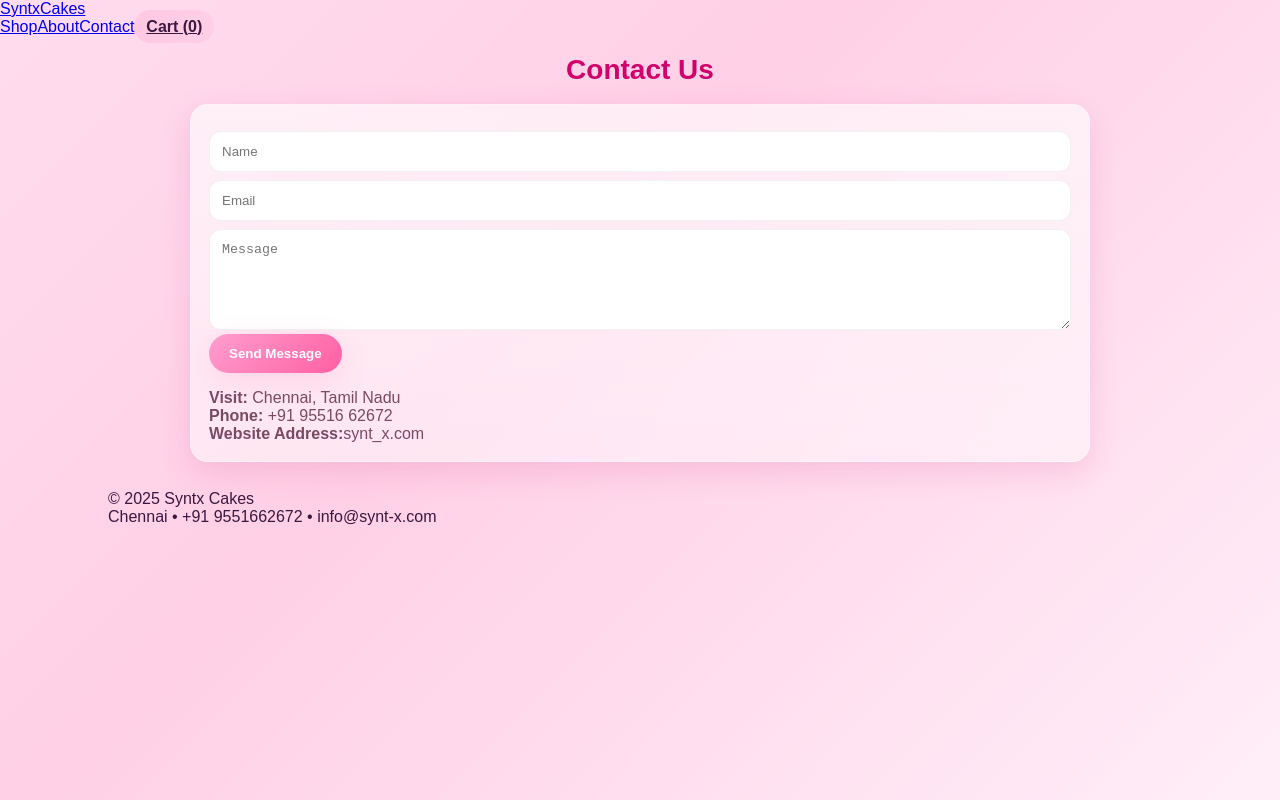
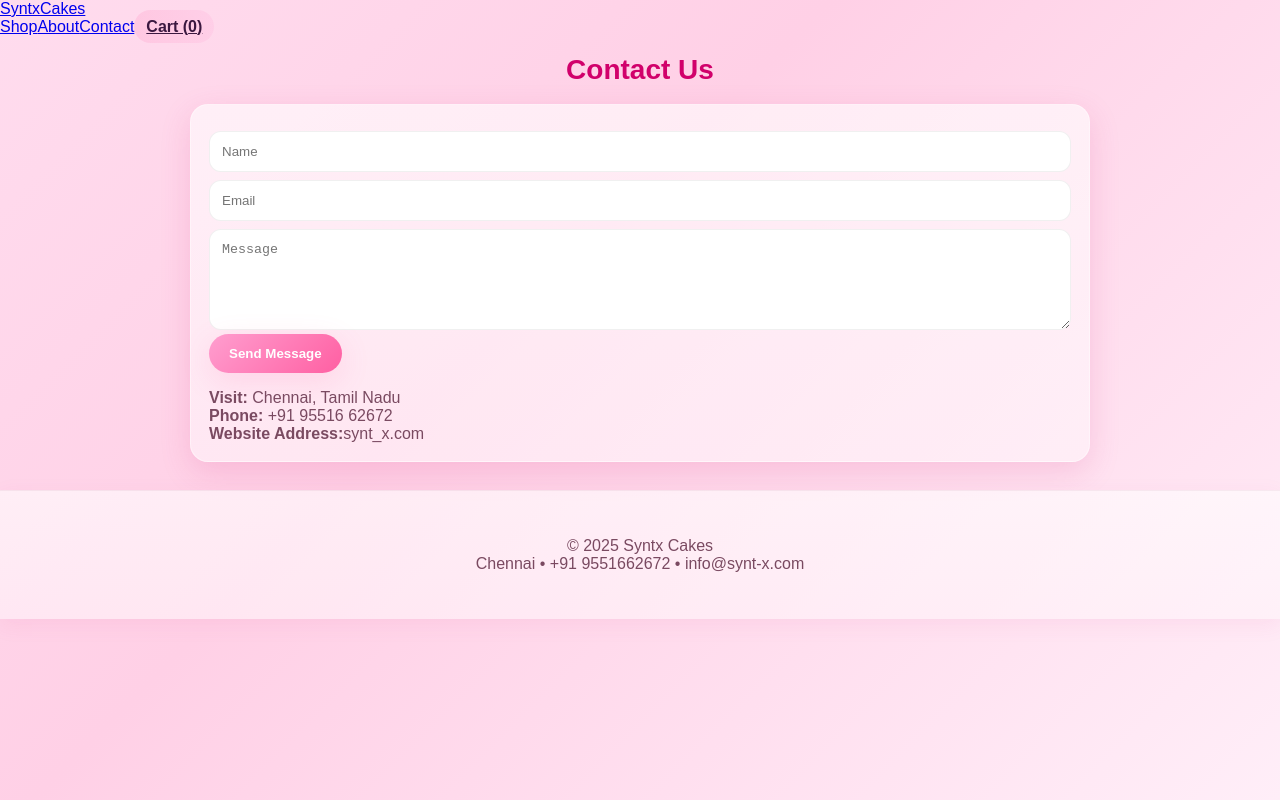
Before and after one commit to Velmurugangsh/cake-shop, a React (Vite) app: page /contact in a window 1280 px wide. Built offline with nearby package versions, Linux system fonts and the light colour scheme.

Commit message:
Refactor Footer component class names

```diff
--- a/src/components/Footer.jsx
+++ b/src/components/Footer.jsx
@@ -2,10 +2,10 @@ import React from "react";
 
 export default function Footer(){
   return (
-    <footer className="rg-footer">
-      <div className="container rg-footer-inner">
+    <footer className="footer">
+      <div className="container footer-inner">
         <div>© {new Date().getFullYear()} Syntx Cakes</div>
-        <div className="rg-small">Chennai • +91 9551662672 • info@synt-x.com</div>
+        <div className="muted">Chennai • +91 9551662672 • info@synt-x.com</div>
       </div>
     </footer>
   );
```
